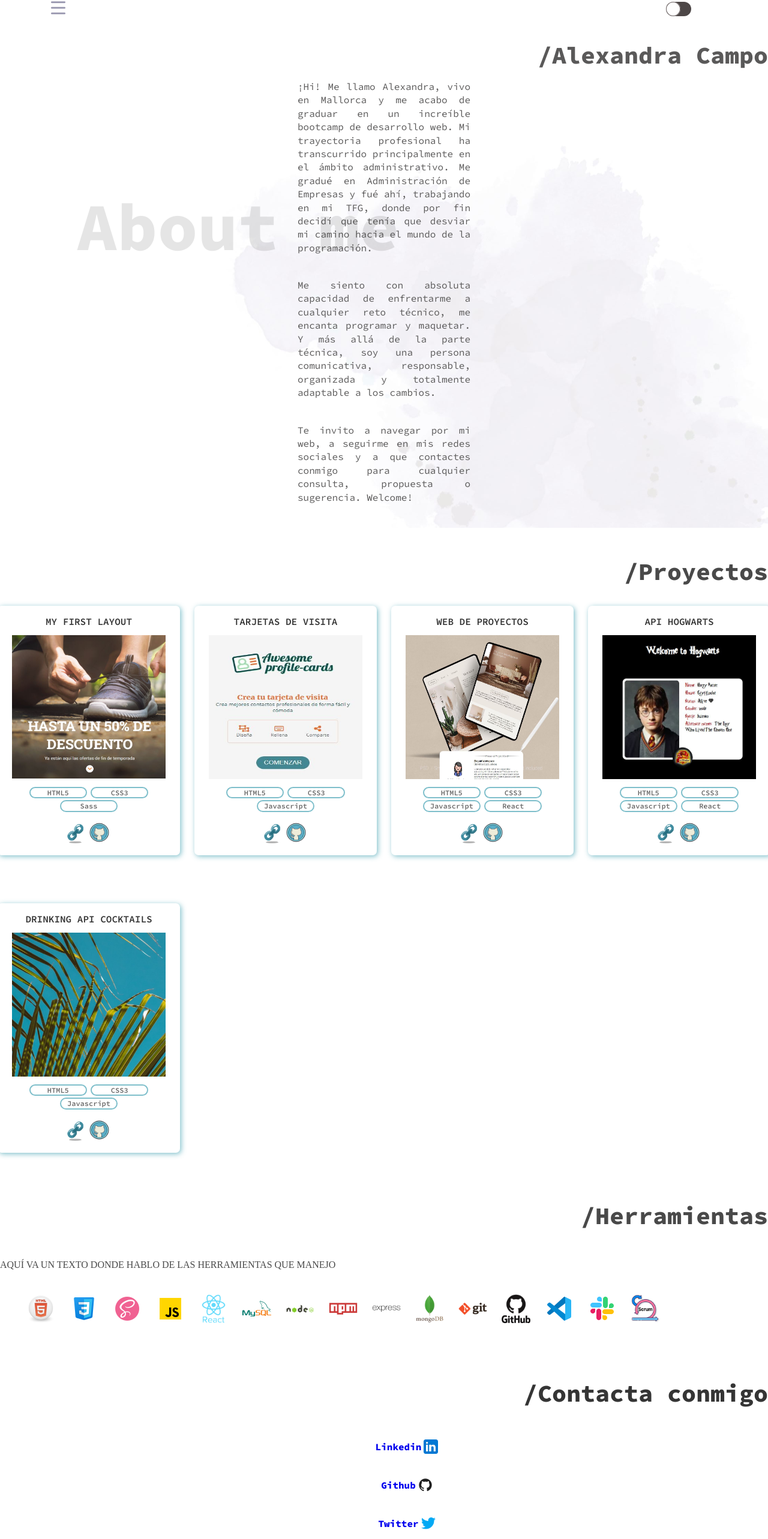
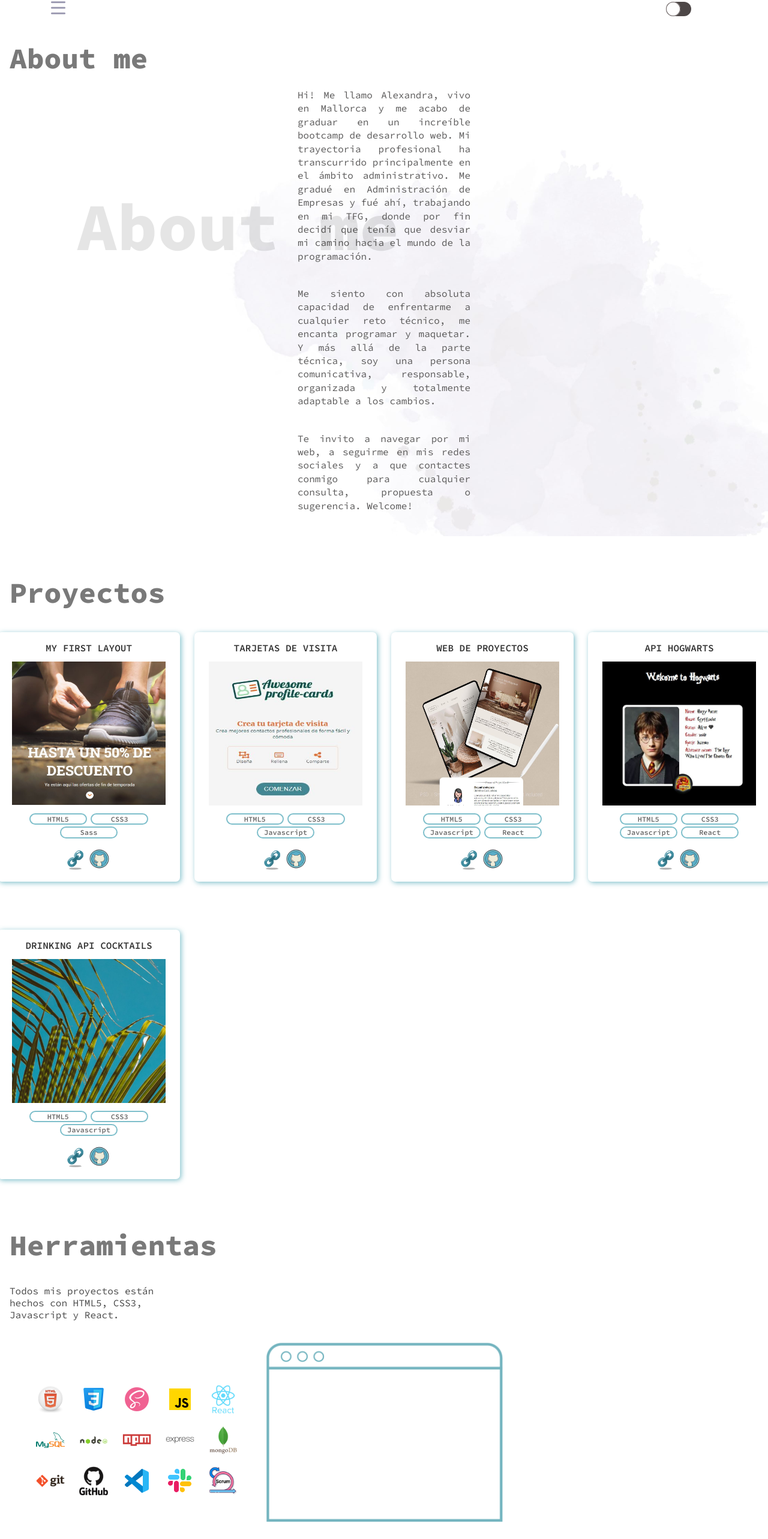
Before and after one commit to alexandracampo/alexandra-campo, a React (Create React App) app: page /#/Principal in a window 1280 px wide. Shown: the part 13-2579 px from the top of the page at 60% size. Built offline with nearby package versions, Linux system fonts and the light colour scheme.

Commit message:
add new styles

```diff
--- a/src/components/Contact.jsx
+++ b/src/components/Contact.jsx
@@ -9,7 +9,7 @@ function Contact(props) {
 
     return (
         <div id="contactId" className={`contact ${props.theme}`}>
-            <h2 className='title-contact'>/Contacta conmigo</h2>
+            <h2 className='title-contact'>Contacto</h2>
 
             <a className='links-contact' href='https://www.linkedin.com/in/alexandracampomatilla/'>Linkedin<img className='icon' src={linkedin} alt="Logo Linkedin" /></a>
             <a className='links-contact' href='https://github.com/alexandracampo'>Github<img className='icon' src={github} alt="logo Github" /></a>
--- a/src/components/Introduction.jsx
+++ b/src/components/Introduction.jsx
@@ -6,12 +6,12 @@ function Introduction(props) {
     return (
         <div id="aboutmeId" className={`introduction ${props.theme}`} >
 
-            <h1 className='title1'>{"/Alexandra Campo"}</h1>
+            <h1 className='title1'>{"About me"}</h1>
 
             <h2 className="title-opacity">About me</h2>
             <div className="text">
                 <p className="text__box1">
-                    ¡Hi! Me llamo Alexandra, vivo en Mallorca y me acabo de graduar en un increíble bootcamp de desarrollo web. Mi trayectoria profesional ha transcurrido principalmente en el ámbito administrativo. Me gradué en Administración de Empresas y fué ahí, trabajando en mi TFG, donde por fin decidí que tenía que desviar mi camino hacia el mundo de la programación.
+                    Hi! Me llamo Alexandra, vivo en Mallorca y me acabo de graduar en un increíble bootcamp de desarrollo web. Mi trayectoria profesional ha transcurrido principalmente en el ámbito administrativo. Me gradué en Administración de Empresas y fué ahí, trabajando en mi TFG, donde por fin decidí que tenía que desviar mi camino hacia el mundo de la programación.
                 </p>
                 <p className="text__box2">
                     Me siento con absoluta capacidad de enfrentarme a cualquier reto técnico, me encanta programar y maquetar. Y más allá de la parte técnica, soy una persona comunicativa, responsable, organizada y totalmente adaptable a los cambios.
--- a/src/components/Projects.jsx
+++ b/src/components/Projects.jsx
@@ -14,7 +14,7 @@ function Projects(props) {
     return (
         <div id="projectId" className={`projects ${props.theme}`}>
             <h1 className='projects__title'>
-                {"/Proyectos"}
+                {"Proyectos"}
             </h1>
             <ul className='projects__list' >
 
--- a/src/components/Technologies.jsx
+++ b/src/components/Technologies.jsx
@@ -14,6 +14,7 @@ import github from '../images/github.png';
 import vsc from '../images/vsc.png';
 import slack from '../images/slack.png';
 import scrum from '../images/scrum.png';
+import window from '../images/window-img.png';
 
 function Technologies(props) {
 
@@ -21,8 +22,11 @@ function Technologies(props) {
     return (
         <div id="technologiesId" className={`technologies ${props.theme}`}>
 
-            <h2 className='title-tech'>/Herramientas</h2>
-            <p>AQUÍ VA UN TEXTO DONDE HABLO DE LAS HERRAMIENTAS QUE MANEJO</p>
+            <h2 className='title-tech'>Herramientas</h2>
+            <p className='tech-text'>Todos mis proyectos están hechos con HTML5, CSS3, Javascript y React.   </p>
+            <div className='img-window-container'>
+                <img className='img-window' src={window} alt="ventana de ordenador" />
+            </div>
             <ul className='icons-list'>
                 <li className='li-icon' ><img className='icon' src={html} alt="icono html " /></li>
                 <li className='li-icon' ><img className='icon' src={css} alt="icono css " /></li>
--- a/src/styles/App.scss
+++ b/src/styles/App.scss
@@ -2,10 +2,12 @@
 $purple: #cdb4db;
 $pink-soft: #fdd0e1;
 $pink: #ffafcc;
-$blue-soft: #bde0fe;
-$blue: #9ddff0;
 $text-light: rgb(105, 103, 103);
 $header-light-color: rgba(255, 200, 221, 1);
+
+$blue: #9ddff0;
+$blue-soft: #bde0fe;
+$blue2: #60b0becc;
 
 // Variables dark mode:
 $color-fondo-oscuro: #222;
--- a/src/styles/Contact.scss
+++ b/src/styles/Contact.scss
@@ -3,16 +3,31 @@
 .contact {
   color: rgb(53, 53, 53);
   font-family: $font2;
-  font-weight: 800;
-  margin-left: 5rem;
-  text-align: end;
 
   .title-contact {
-    font-family: $font2;
-    font-weight: 800;
-    font-size: 2.5rem;
-    text-align: end;
+    font-weight: 700;
+    font-size: 3rem;
+    color: #686868e3;
+    margin-left: 1rem;
     margin-bottom: 2rem;
+    position: relative;
+    overflow: hidden;
+    display: inline-block;
+    text-decoration: none;
+
+    &:after {
+      content: "";
+      position: absolute;
+      bottom: 0;
+      right: -100%;
+      width: 100%;
+      height: 2px;
+      background: $blue2;
+      transition: right 0.8s;
+    }
+    &:hover:after {
+      right: 0;
+    }
   }
 
   .links-contact {
--- a/src/styles/Introduction.scss
+++ b/src/styles/Introduction.scss
@@ -8,14 +8,32 @@
   color: rgb(90, 89, 89);
   font-family: $font2;
   margin-top: 5rem;
+  margin-bottom: 4rem;
 
   .title1 {
-    font-weight: 800;
-    font-size: 2.5rem;
-    margin-left: 5rem;
-    text-align: end;
+    font-weight: 700;
+    font-size: 3rem;
+    color: #686868e3;
+    margin-left: 1rem;
+    position: relative;
+    overflow: hidden;
+    display: inline-block;
+    text-decoration: none;
+
+    &:after {
+      content: "";
+      position: absolute;
+      bottom: 0;
+      right: -100%;
+      width: 100%;
+      height: 2px;
+      background: $blue2;
+      transition: right 0.8s;
+    }
+    &:hover:after {
+      right: 0;
+    }
   }
-
   .title-opacity {
     font-family: $font2;
     font-size: 7rem;
--- a/src/styles/Landing.scss
+++ b/src/styles/Landing.scss
@@ -23,7 +23,6 @@
     height: 2rem;
     width: 10rem;
     font-weight: 600;
-    margin-top: 8rem;
     cursor: pointer;
     color: rgb(66, 66, 66);
     font-family: $font2;
--- a/src/styles/Projects.scss
+++ b/src/styles/Projects.scss
@@ -6,9 +6,27 @@
 
   &__title {
     font-weight: 700;
-    font-size: 2.5rem;
-    text-align: end;
-    margin-top: 3rem;
+    font-size: 3rem;
+    color: #686868e3;
+    margin-left: 1rem;
+    position: relative;
+    overflow: hidden;
+    display: inline-block;
+    text-decoration: none;
+
+    &:after {
+      content: "";
+      position: absolute;
+      bottom: 0;
+      right: -100%;
+      width: 100%;
+      height: 2px;
+      background: $blue2;
+      transition: right 0.8s;
+    }
+    &:hover:after {
+      right: 0;
+    }
   }
 
   &__list {
--- a/src/styles/Technologies.scss
+++ b/src/styles/Technologies.scss
@@ -4,6 +4,8 @@
   color: rgb(73, 73, 73);
   margin-top: 5rem;
   margin-bottom: 5rem;
+  font-family: $font2;
+
   //overflow: hidden;
 
   /*  @keyframes scroll {
@@ -19,12 +21,45 @@
   } */
 
   .title-tech {
-    font-family: $font2;
-    font-weight: 800;
-    font-size: 2.5rem;
-    margin-left: 5rem;
-    text-align: end;
-    margin-bottom: 3rem;
+    font-weight: 700;
+    font-size: 3rem;
+    color: #686868e3;
+    margin-left: 1rem;
+    margin-bottom: 2rem;
+    position: relative;
+    overflow: hidden;
+    display: inline-block;
+    text-decoration: none;
+
+    &:after {
+      content: "";
+      position: absolute;
+      bottom: 0;
+      right: -100%;
+      width: 100%;
+      height: 2px;
+      background: $blue2;
+      transition: right 0.8s;
+    }
+    &:hover:after {
+      right: 0;
+    }
+  }
+
+  .tech-text {
+    margin-left: 1rem;
+    width: 18rem;
+  }
+
+  .img-window-container {
+    display: flex;
+    justify-content: center;
+    align-items: center;
+
+    .img-window {
+      width: 25rem;
+      margin: 2rem;
+    }
   }
 
   .icons-list {
@@ -32,7 +67,10 @@
     flex-direction: row;
     list-style: none;
     flex-wrap: wrap;
-    margin: 2rem 0rem 0rem 2rem;
+    width: 25rem;
+    position: relative;
+    top: -17rem;
+    left: 3rem;
 
     .li-icon {
       //animation: scroll 10s linear infinite;
```
Also changed, not shown: src/images/window-img.png (added).
